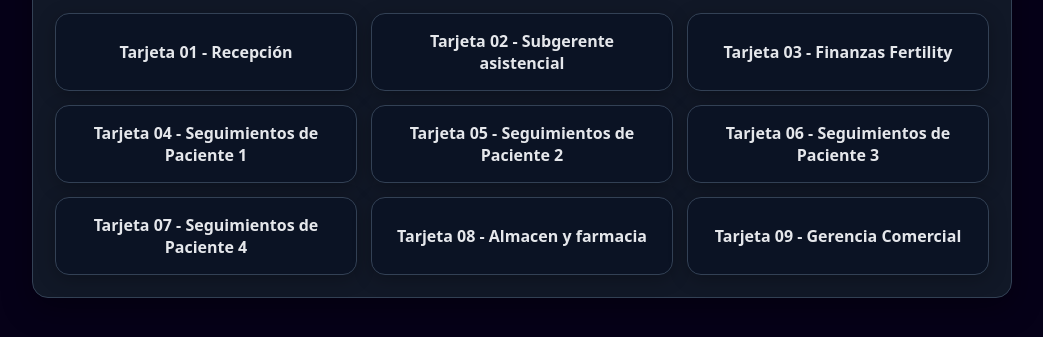
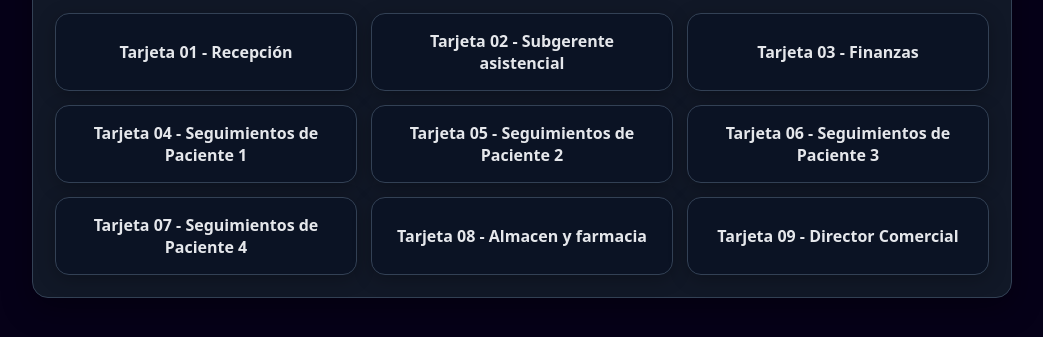
Before and after one commit to fertilitycare/tarj-pres, a plain HTML site: page index.html in a window 1280 px wide. Shown: the part 89-426 px from the top of the page, without its empty margins (118-1161 px from the left). Drawn offline with Linux system fonts and the light colour scheme.

Commit message:
Update index.html

```diff
--- a/index.html
+++ b/index.html
@@ -154,13 +154,13 @@
     const TARJETAS = [ // Comienzo del arreglo de tarjetas
       { name: "Tarjeta 01 - Recepción",  href: "https://fertilitycare.github.io/tarj-pres/recepcion/" },  // Ejemplo 1
       { name: "Tarjeta 02 - Subgerente asistencial",href: "https://fertilitycare.github.io/tarj-pres/subasistencial/" },  // Ejemplo 2
-      { name: "Tarjeta 03 - Finanzas Fertility",href: "https://fertilitycare.github.io/tarj-pres/Finanzas/" },  // Ejemplo 3
+      { name: "Tarjeta 03 - Finanzas",href: "https://fertilitycare.github.io/tarj-pres/Finanzas/" },  // Ejemplo 3
       { name: "Tarjeta 04 - Seguimientos de Paciente 1",href: "https://fertilitycare.github.io/tarj-pres/seg1/" },// Ejemplo 4
       { name: "Tarjeta 05 - Seguimientos de Paciente 2",    href: "https://fertilitycare.github.io/tarj-pres/seg2/" },  // Ejemplo 5
       { name: "Tarjeta 06 - Seguimientos de Paciente 3",       href: "https://fertilitycare.github.io/tarj-pres/Seg3/" },  // Ejemplo 6
       { name: "Tarjeta 07 - Seguimientos de Paciente 4",  href: "https://fertilitycare.github.io/tarj-pres/seg4/" },  // Ejemplo 7
       { name: "Tarjeta 08 - Almacen y farmacia",    href: "https://fertilitycare.github.io/tarj-pres/Almacen&Farmacia/" },  // Ejemplo 8
-      { name: "Tarjeta 09 - Gerencia Comercial",    href: "https://fertilitycare.github.io/tarj-pres/RubenOviedo/" },  // Ejemplo 8
+      { name: "Tarjeta 09 - Director Comercial",    href: "https://fertilitycare.github.io/tarj-pres/RubenOviedo/" },  // Ejemplo 8
 
     ]; // Fin del arreglo de tarjetas
 
```
